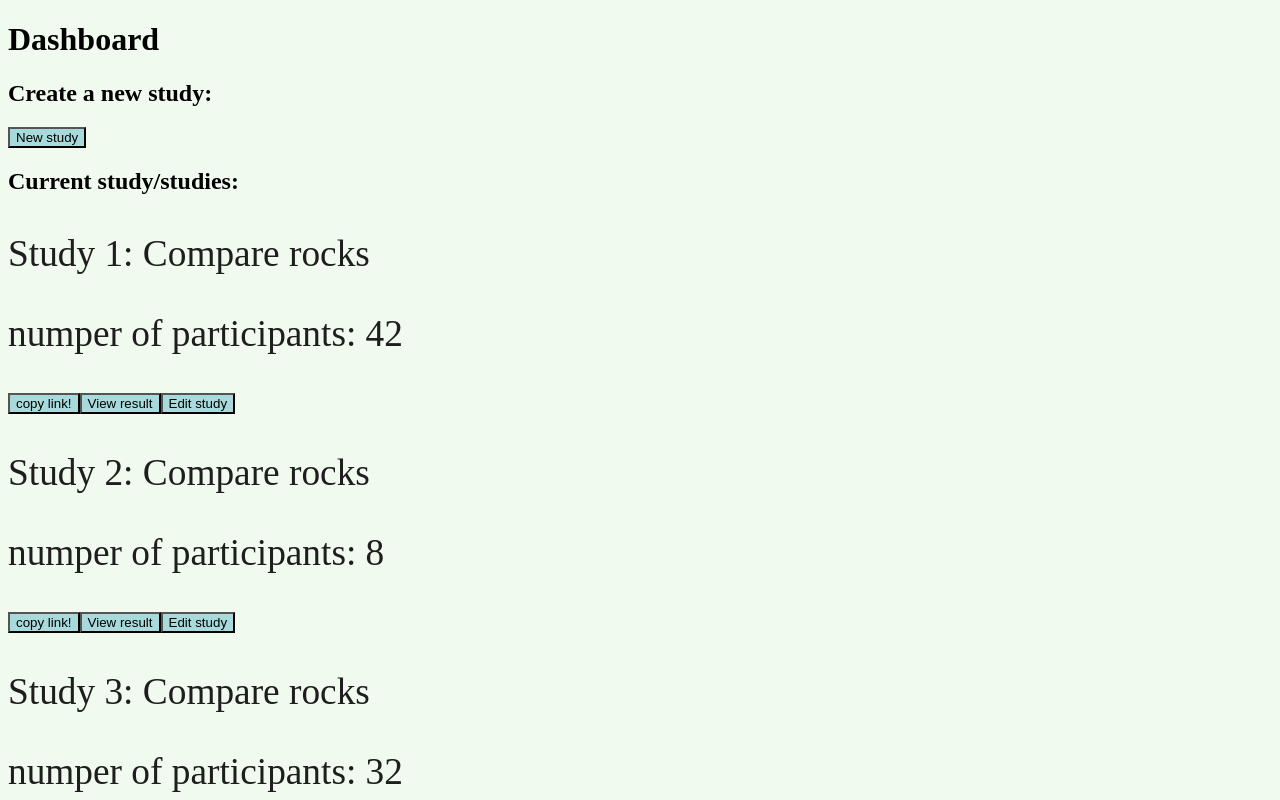
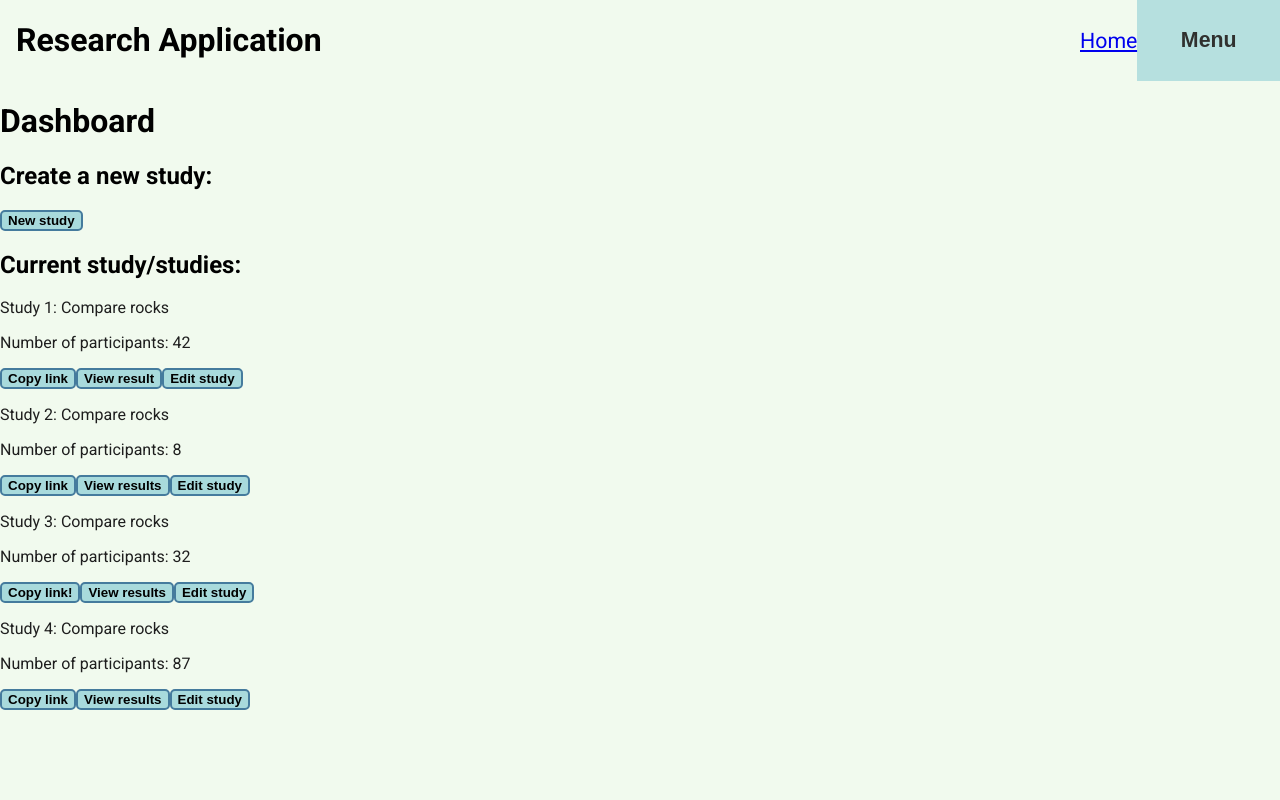
Before and after one commit to Eirikfin/IDG2671Group1, a React (Vite) app in the folder research-application-project/: page / in a window 1280 px wide. Shown: the top 800 px of the page. Built offline with nearby package versions, Linux system fonts and the light colour scheme.

Commit message:
working on global ui components

```diff
--- a/research-application-project/src/App.jsx
+++ b/research-application-project/src/App.jsx
@@ -2,10 +2,12 @@ import { useState } from 'react'
 import './assets/styles/App.css'
 import CreateStudy from './components/dashboard/CreateStudy';
 import CurrentStudy from './components/dashboard/CurrentStudy';
+import Header from './components/user-interface/ui_header';
 
 export default function App() {
   return(
     <>
+      <Header></Header>
       <h1>Dashboard</h1>
       <CreateStudy></CreateStudy>
       <CurrentStudy></CurrentStudy>
--- a/research-application-project/src/assets/styles/App.css
+++ b/research-application-project/src/assets/styles/App.css
@@ -1,8 +1,15 @@
+a:visited {
+  color: #1e1e1e;
+}
+
 p {
-  font-size: 28pt;
   color: #1e1e1e;
 }
 
 button {
   background-color: #A8DADC;
+  border: 2px solid #457b9d;
+  border-radius: 5px;
+  font-weight: bold;
+  cursor: pointer;
 }/*# sourceMappingURL=App.css.map */
--- a/research-application-project/src/assets/styles/App.scss
+++ b/research-application-project/src/assets/styles/App.scss
@@ -1,10 +1,17 @@
 @use './color-variables/colors.scss' as *;
 
+a:visited {
+    color: $text
+}
+
 p {
-    font-size: 28pt;
     color: $text;
 }
 
 button {
     background-color: $secondary_btn;
+    border: 2px solid $border;
+    border-radius: 5px;
+    font-weight: bold;
+    cursor: pointer;
 }
--- a/research-application-project/src/assets/styles/index.css
+++ b/research-application-project/src/assets/styles/index.css
@@ -1,3 +1,76 @@
+@import url("https://fonts.googleapis.com/css2?family=Roboto:ital,wght@0,100..900;1,100..900&display=swap");
 body {
+  padding: 0;
+  margin: 0;
   background-color: #F1FAEE;
+  font-family: "Roboto", sans-serif;
+}
+
+.header {
+  display: flex;
+  justify-content: space-between;
+  padding-left: 1rem;
+}
+.header > h1 {
+  padding-right: 1em;
+}
+.header > nav {
+  font-size: 16pt;
+  width: 200px;
+  display: flex;
+  align-items: center;
+  position: relative;
+}
+.header > nav .header_menu-button {
+  background: #A8DADC;
+  font-size: 16pt;
+  width: 100%;
+  color: black;
+  border: none;
+  opacity: 0.8;
+  padding: 0.5rem 1rem;
+  cursor: pointer;
+  border-radius: 0;
+  height: 100%;
+  transition: 0.3s ease;
+}
+.header > nav .header_menu-button:hover {
+  opacity: 1;
+}
+.header > nav .header_menu {
+  list-style: none;
+  padding: 0;
+  margin: 0;
+  overflow: hidden;
+  max-height: 0;
+  opacity: 0;
+  transition: max-height 0.3s ease-out, opacity 0.3s ease-out;
+  background: white;
+  box-shadow: 0px 4px 6px rgba(0, 0, 0, 0.1);
+  position: absolute;
+  top: 100%;
+  right: 0;
+  width: -moz-fit-content;
+  width: fit-content;
+  z-index: 100;
+}
+.header > nav .header_menu li {
+  padding: 10px;
+  border-bottom: 1px solid #ddd;
+  font-size: 12pt;
+}
+.header > nav .header_menu li:last-child {
+  border-bottom: none;
+}
+.header > nav .header_menu li a {
+  text-decoration: none;
+  display: block;
+  transition: color 0.3s ease;
+}
+.header > nav .header_menu li a:hover {
+  color: #007bff;
+}
+.header > nav .header_menu.open {
+  max-height: 200px;
+  opacity: 1;
 }/*# sourceMappingURL=index.css.map */
--- a/research-application-project/src/assets/styles/index.scss
+++ b/research-application-project/src/assets/styles/index.scss
@@ -1,5 +1,90 @@
+// Imports //
 @use './color-variables/colors.scss' as *;
+@import url('https://fonts.googleapis.com/css2?family=Roboto:ital,wght@0,100..900;1,100..900&display=swap');
+// Imports END //
 
+// Global styles //
 body {
+    padding: 0;
+    margin: 0;
     background-color: $bg_white;
+    font-family: 'Roboto', sans-serif;
 }
+
+.header {
+    display: flex;
+    justify-content: space-between;
+    padding-left: 1rem;
+
+    &>h1 {
+        padding-right: 1em;
+    }
+
+    &>nav {
+        font-size: 16pt;
+        width: 200px;
+        display: flex;
+        align-items: center;
+        position: relative; // Ensures menu is positioned correctly
+
+        .header_menu-button {
+            background: $secondary_btn;
+            font-size: 16pt;
+            width: 100%;
+            color: black;
+            border: none;
+            opacity: 0.8;
+            padding: 0.5rem 1rem;
+            cursor: pointer;
+            border-radius: 0;
+            height: 100%;
+            transition: 0.3s ease;
+
+            &:hover {
+                opacity: 1;
+            }
+        }
+
+        .header_menu {
+            list-style: none;
+            padding: 0;
+            margin: 0;
+            overflow: hidden;
+            max-height: 0;
+            opacity: 0;
+            transition: max-height 0.3s ease-out, opacity 0.3s ease-out;
+            background: white;
+            box-shadow: 0px 4px 6px rgba(0, 0, 0, 0.1);
+            position: absolute;
+            top: 100%; // Places dropdown right below the button
+            right: 0;
+            width: fit-content;
+            z-index: 100; // Keeps menu on top
+
+            li {
+                padding: 10px;
+                border-bottom: 1px solid #ddd;
+                font-size: 12pt;
+
+                &:last-child {
+                    border-bottom: none;
+                }
+
+                a {
+                    text-decoration: none;
+                    display: block;
+                    transition: color 0.3s ease;
+
+                    &:hover {
+                        color: #007bff;
+                    }
+                }
+            }
+
+            &.open { // Controls dropdown visibility
+                max-height: 200px;
+                opacity: 1;
+            }
+        }
+    }
+}
--- a/research-application-project/src/components/dashboard/CurrentStudy.jsx
+++ b/research-application-project/src/components/dashboard/CurrentStudy.jsx
@@ -5,30 +5,30 @@ export default function CurrentStudy(){
             <h2>Current study/studies:</h2>
             <div class="card">
                 <p>Study 1: Compare rocks</p>
-                <p>numper of participants: 42</p>
-                <button>copy link!</button>
+                <p>Number of participants: 42</p>
+                <button>Copy link</button>
                 <button>View result</button>
                 <button>Edit study</button>
             </div>
             <div class="card">
                 <p>Study 2: Compare rocks</p>
-                <p>numper of participants: 8</p>
-                <button>copy link!</button>
-                <button>View result</button>
+                <p>Number of participants: 8</p>
+                <button>Copy link</button>
+                <button>View results</button>
                 <button>Edit study</button>
             </div>
             <div class="card">
                 <p>Study 3: Compare rocks</p>
-                <p>numper of participants: 32</p>
-                <button>copy link!</button>
-                <button>View result</button>
+                <p>Number of participants: 32</p>
+                <button>Copy link!</button>
+                <button>View results</button>
                 <button>Edit study</button>
             </div>
             <div class="card">
                 <p>Study 4: Compare rocks</p>
-                <p>numper of participants: 87</p>
-                <button>copy link!</button>
-                <button>View result</button>
+                <p>Number of participants: 87</p>
+                <button>Copy link</button>
+                <button>View results</button>
                 <button>Edit study</button>
             </div>
         </div>
--- a/research-application-project/src/components/user-interface/ui_header.jsx
+++ b/research-application-project/src/components/user-interface/ui_header.jsx
@@ -1,13 +1,40 @@
+import { useState, useEffect, useRef } from "react";
 
 export default function Header() {
+    let [isMenuOpen, setIsMenuOpen] = useState(false);
+    let menuRef = useRef(null);
+    let menuDrop = () => {
+        setIsMenuOpen(!isMenuOpen);
+    };
+
+    useEffect(() => {
+        let handleClickOutside = (event) => {
+            if (
+                menuRef.current &&
+                !menuRef.current.contains(event.target) &&
+                !event.target.closest(".header_menu-button")
+            ) {
+                setIsMenuOpen(false);
+            }
+        };
+
+        document.addEventListener("click", handleClickOutside);
+        return() => document.removeEventListener("click", handleClickOutside);
+    }, []);
+
     return(
-        <header>
+        <header className="header">
             <h1>Research Application</h1>
             <nav>
-                <ul>
+                <a href="#">Home</a>
+                <button className="header_menu-button" onClick={menuDrop}>Menu</button>
+                <ul
+                    ref={menuRef}
+                    className={`header_menu ${isMenuOpen ? "open" : ""}`}
+                >
                     <li><a href="#">Profile</a></li>
                     <li><a href="#">Manage database</a></li>
-                    <li><a href="#">something</a></li>
+                    <li><a href="#">Something</a></li>
                 </ul>
             </nav>
         </header>
```
Also changed, not shown: 2 other files (tests, documents, lock files or other folders).
